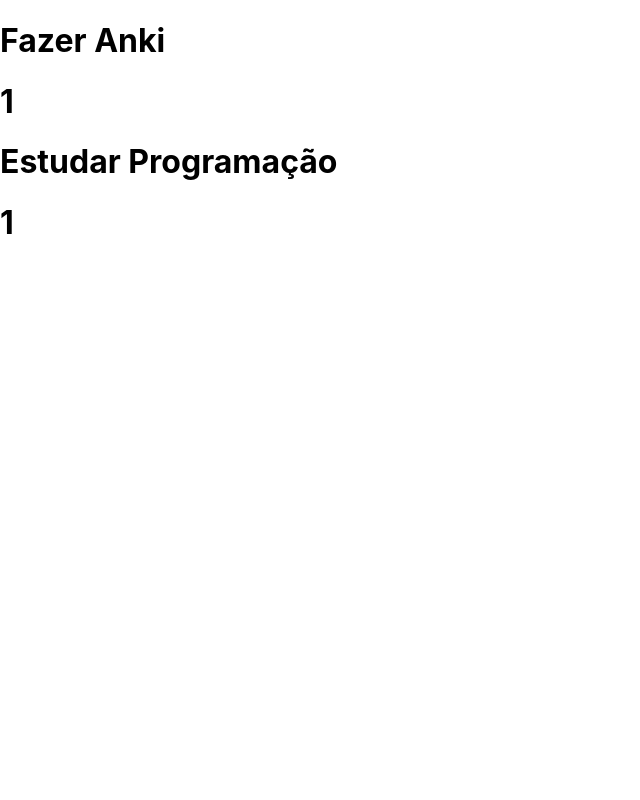
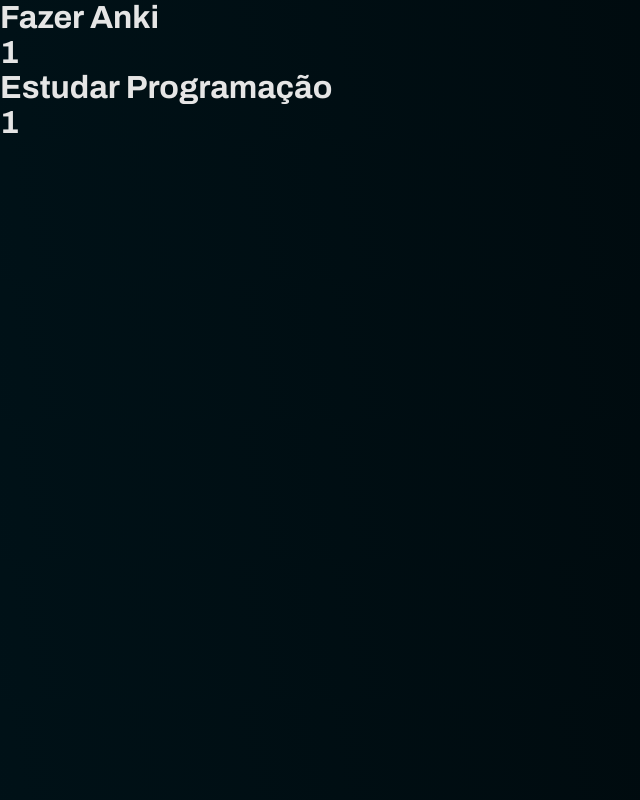
Before and after one commit to MarcusMix/task-manager, a React (Create React App) app: page / in a window 1280 px wide. Shown: the whole page, without its empty margins (0-640 px from the left). Built offline with nearby package versions, Linux system fonts and the light colour scheme; no server answers.

Commit message:
feat: install sass

```diff
--- a/package.json
+++ b/package.json
@@ -10,6 +10,7 @@
     "react": "^18.2.0",
     "react-dom": "^18.2.0",
     "react-scripts": "5.0.1",
+    "sass": "^1.57.1",
     "web-vitals": "^2.1.4"
   },
   "scripts": {
--- a/public/index.html
+++ b/public/index.html
@@ -1,14 +1,12 @@
 <!DOCTYPE html>
-<html lang="en">
+<html lang="pt-br">
+
 <head>
   <meta charset="utf-8" />
   <link rel="icon" href="%PUBLIC_URL%/favicon.ico" />
   <meta name="viewport" content="width=device-width, initial-scale=1" />
   <meta name="theme-color" content="#000000" />
-    <meta
-      name="description"
-      content="Web site created using create-react-app"
-    />
+  <meta name="description" content="Web site created using create-react-app" />
   <link rel="apple-touch-icon" href="%PUBLIC_URL%/logo192.png" />
   <!--
       manifest.json provides metadata used when your web app is installed on a
@@ -24,8 +22,15 @@
       work correctly both with client-side routing and a non-root public URL.
       Learn how to configure a non-root public URL by running `npm run build`.
     -->
+
+  <link rel="preconnect" href="https://fonts.googleapis.com">
+  <link rel="preconnect" href="https://fonts.gstatic.com" crossorigin>
+  <link
+    href="https://fonts.googleapis.com/css2?family=Archivo:ital,wght@0,100;0,200;0,300;0,400;0,500;0,600;0,700;0,800;0,900;1,100;1,200;1,300;1,400;1,500;1,600;1,700;1,800;1,900&display=swap"
+    rel="stylesheet">
   <title>Task Manager React</title>
 </head>
+
 <body>
   <noscript>You need to enable JavaScript to run this app.</noscript>
   <div id="root"></div>
@@ -40,4 +45,5 @@
       To create a production bundle, use `npm run build` or `yarn build`.
     -->
 </body>
+
 </html>
--- a/src/App.js
+++ b/src/App.js
@@ -21,7 +21,7 @@
   const fetchTasks = async () => {
     try {
       const {data} = await axios.get("https://fsc-taskmanager-api.up.railway.app/tasks")
-      setTasks(data)
+      // setTasks(data)
     } catch (error) {
       console.log(error)
     }
--- a/src/index.css
+++ /dev/null
@@ -1,13 +0,0 @@
-body {
-  margin: 0;
-  font-family: -apple-system, BlinkMacSystemFont, 'Segoe UI', 'Roboto', 'Oxygen',
-    'Ubuntu', 'Cantarell', 'Fira Sans', 'Droid Sans', 'Helvetica Neue',
-    sans-serif;
-  -webkit-font-smoothing: antialiased;
-  -moz-osx-font-smoothing: grayscale;
-}
-
-code {
-  font-family: source-code-pro, Menlo, Monaco, Consolas, 'Courier New',
-    monospace;
-}
--- a/src/index.js
+++ b/src/index.js
@@ -1,8 +1,10 @@
 import React from 'react';
 import ReactDOM from 'react-dom/client';
-import './index.css';
+
+import './index.scss';
+import reportWebVitals from './reportWebVitals';
+
 import App from './App';
-import reportWebVitals from './reportWebVitals';
 
 const root = ReactDOM.createRoot(document.getElementById('root'));
 root.render(
--- /dev/null
+++ b/src/index.scss
@@ -0,0 +1,15 @@
+$background-dark: linear-gradient(259.93deg, #000 -41.68%, #00171f 146.85%);
+$text-white: #e5e5e5;
+
+* {
+  margin: 0;
+  padding: 0;
+  box-sizing: border-box;
+}
+
+body {
+  margin: 0;
+  font-family: 'Archivo', sans-serif;
+  background: $background-dark;
+  color: $text-white;
+}
```
Also changed, not shown: src/themes/themes.colors.js (added, +20 -0 lines), 1 other file (tests, documents, lock files or other folders). Lines whose indentation alone changed are shown as unchanged.
